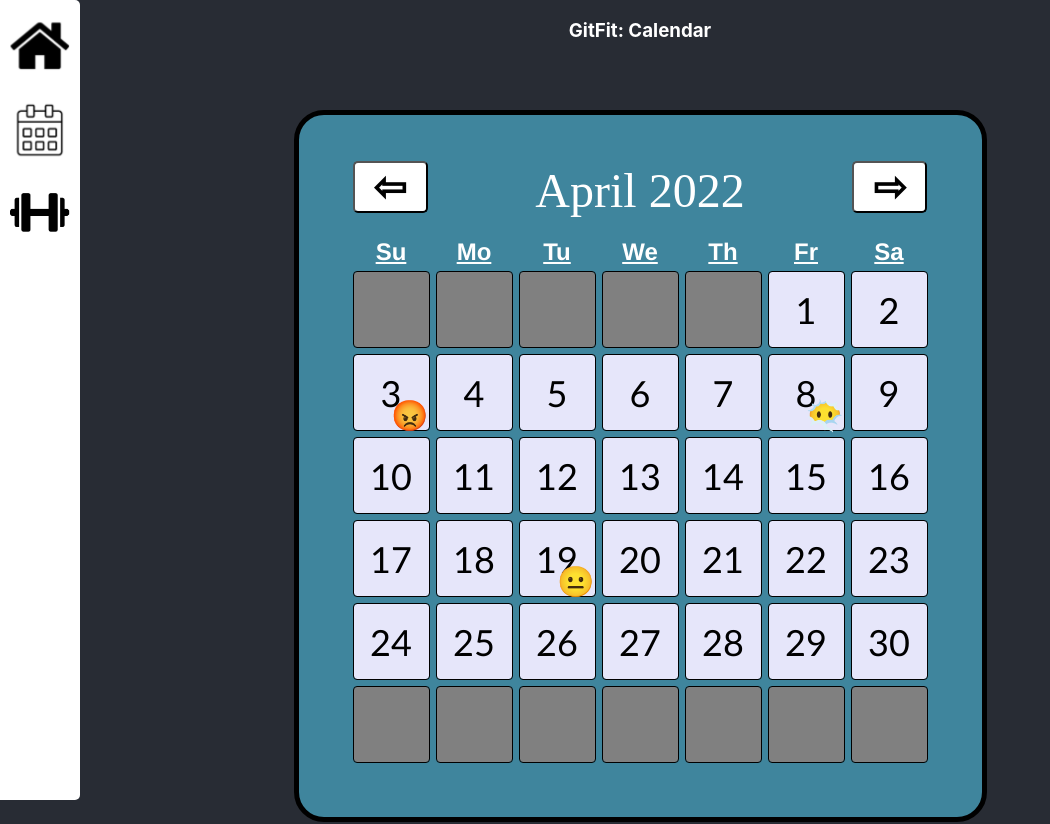
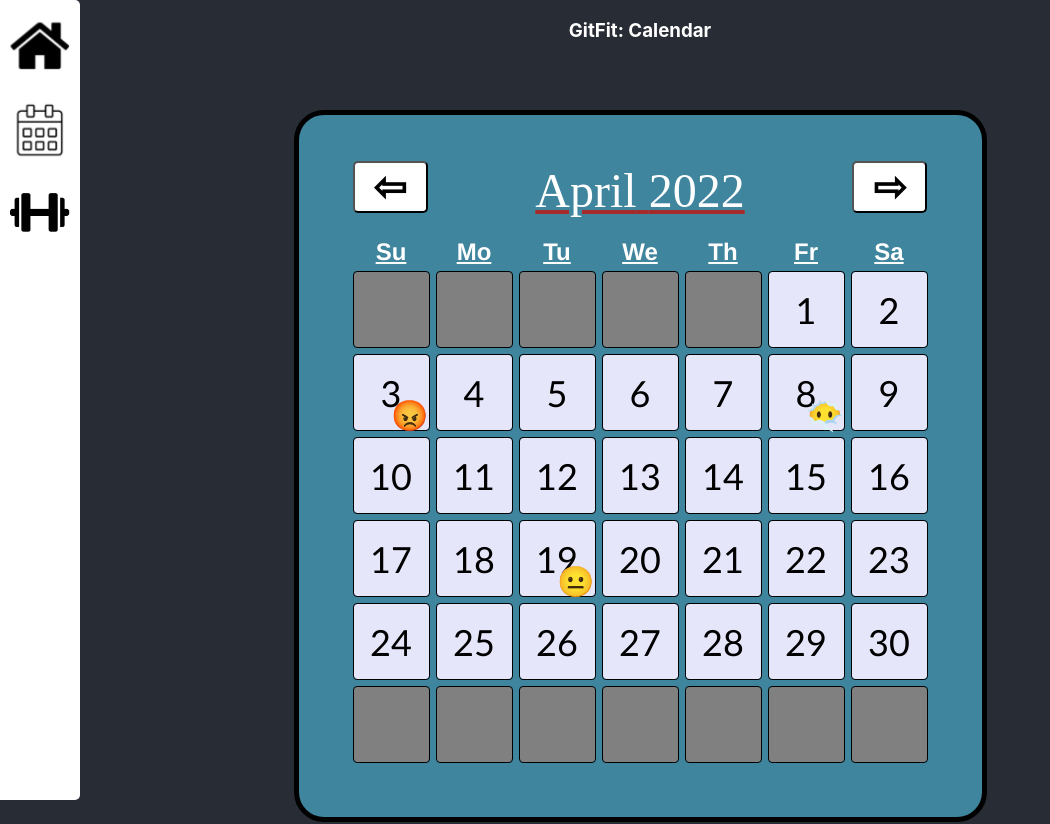
Before and after one commit to LukeSandsor/GitFit-App, a React (Create React App) app in the folder frontend/: page /#/calendar in a window 1280 px wide. Shown: the top 824 px of the page, without its empty margins (0-1050 px from the left). Built offline with nearby package versions, Linux system fonts and the light colour scheme.

Commit message:
changed month text aesthetic

```diff
--- a/frontend/src/CalendarObject/Calendar.css
+++ b/frontend/src/CalendarObject/Calendar.css
@@ -42,6 +42,12 @@
   display: inline-block;
   width: 390px;
   margin: 3%;
+  text-decoration: underline;
+  text-decoration-line: underline;
+  text-decoration-style: solid;
+  text-decoration-color: currentcolor;
+  text-decoration-thickness: auto;
+  text-decoration-color: brown;
 }
 
 /* For Day of Week Text "Su", etc. */
```
